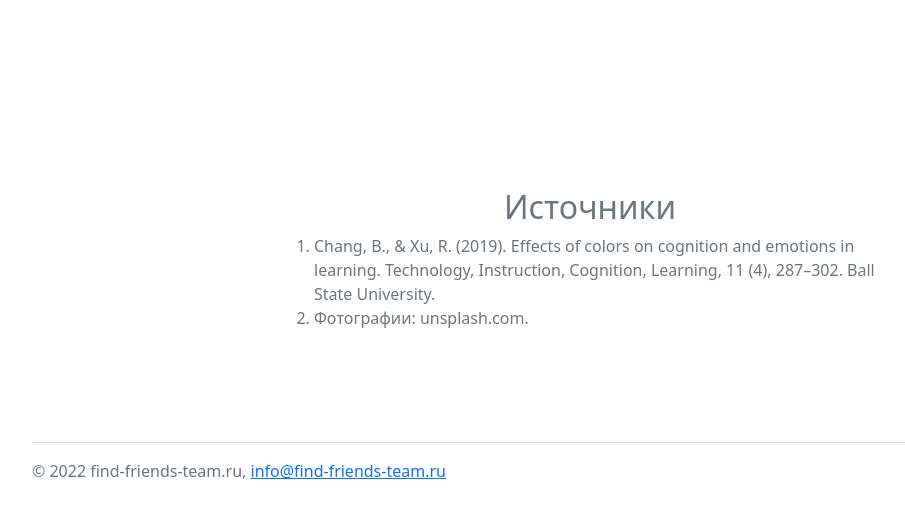
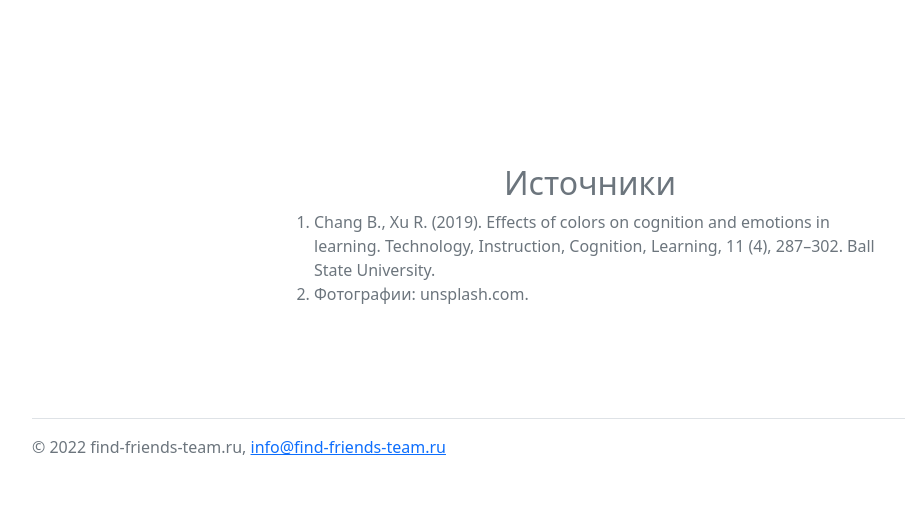
Before and after one commit to Find-Friends-Team/find-friends-team, a Jekyll site: the page infographic/index.html, which Jekyll copies as it is, in a window 1280 px wide and 900 px high, scrolled down 5860 px, cut to the strip 377-895 px from the top of the window. Shown: the whole strip, without its empty margins (50-955 px from the left). Built offline with Jekyll 4.4.1, drawn with Linux system fonts in a browser that asks for light colours.

Commit message:
добавить инфографику

```diff
--- a/infographic/index.html
+++ b/infographic/index.html
@@ -206,8 +206,8 @@
     <div class="overflow-hidden" style="max-height: 300vh;">
         <div class="container px-5">
             <img src="../images/infographic-screenshot-1.png"
-                 class="img-fluid border rounded-3 shadow-lg mb-4" alt="Скриншот"
-                 width="1214" height="791" loading="lazy">
+                 class="img-fluid mb-4" alt="Скриншот"
+                 width="1219" height="767" loading="lazy">
         </div>
     </div>
     <div class="col-lg-6 mx-auto">
@@ -423,7 +423,7 @@
 <div class="px-4 py-5 my-5">
     <h2 class=" text-secondary text-center">Источники</h2>
     <ol class="col-lg-6 mx-auto text-secondary">
-        <li>Chang, B., & Xu, R. (2019). Effects of colors on cognition and emotions in learning. Technology,
+        <li>Chang B.,  Xu R. (2019). Effects of colors on cognition and emotions in learning. Technology,
             Instruction, Cognition, Learning, 11 (4), 287–302. Ball State University.
         </li>
         <li>Фотографии: unsplash.com.</li>
```
Also changed, not shown: images/infographic-screenshot-1.png.
